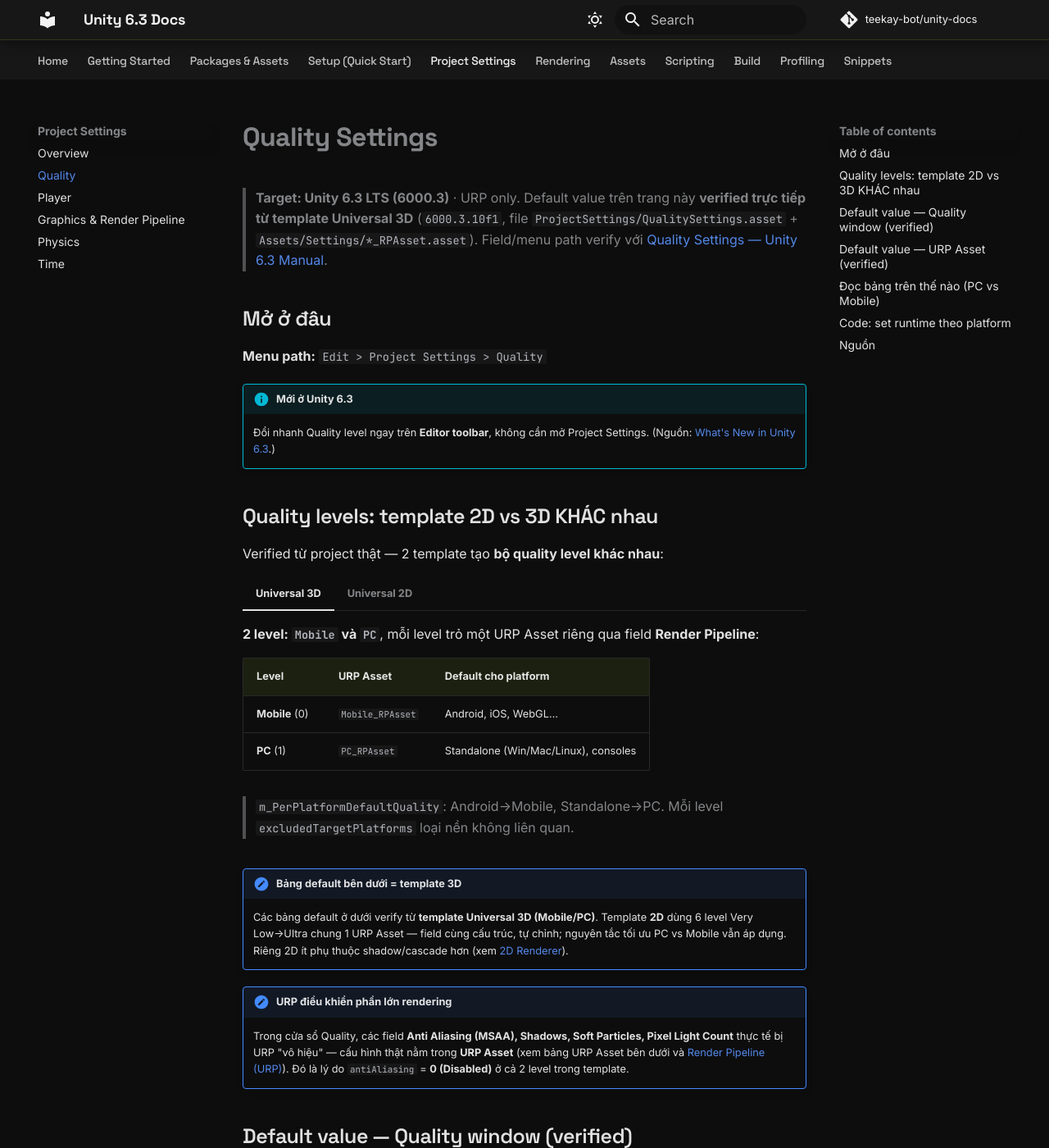
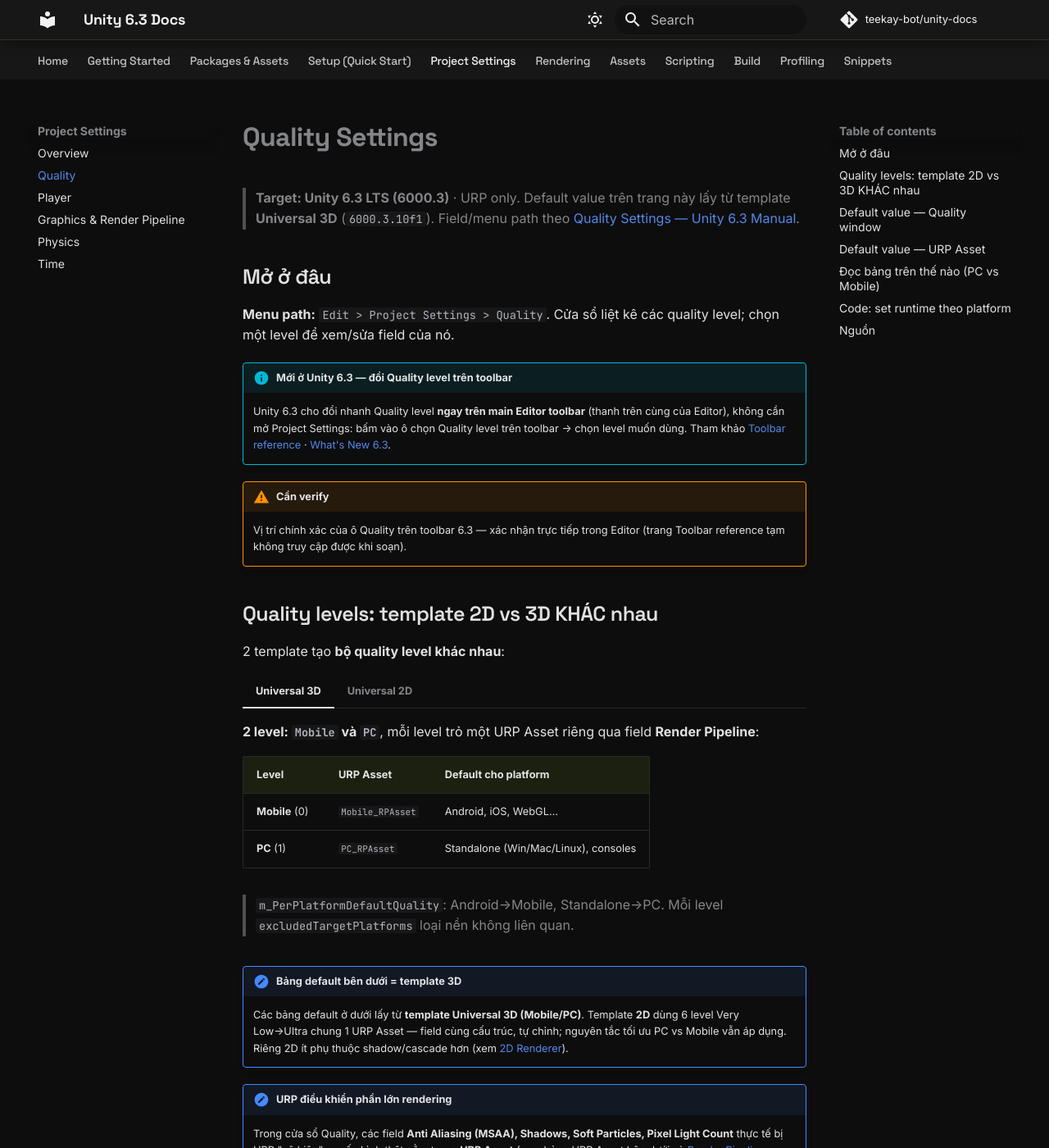
Before and after one commit to teekay-bot/unity-docs, an MkDocs documentation site: the page built from docs/project-settings/quality.md, in a window 1280 px wide and 1400 px high. Shown: the whole window at 82% size. Built offline with MkDocs 1.6.1 and Material for MkDocs 9.7.7, drawn with Linux system fonts in a browser that asks for light colours; comment, search, counter and statistics services are not loaded; some of the changed text lies outside the part shown.

Commit message:
polish: expand toolbar Quality tip with how-to + verify note; drop redundant (verified) labels site-wide

```diff
--- a/docs/project-settings/quality.md
+++ b/docs/project-settings/quality.md
@@ -1,17 +1,20 @@
 # Quality Settings
 
-> **Target: Unity 6.3 LTS (6000.3)** · URP only. Default value trên trang này **verified trực tiếp từ template Universal 3D** (`6000.3.10f1`, file `ProjectSettings/QualitySettings.asset` + `Assets/Settings/*_RPAsset.asset`). Field/menu path verify với [Quality Settings — Unity 6.3 Manual](https://docs.unity3d.com/6000.3/Documentation/Manual/class-QualitySettings.html).
+> **Target: Unity 6.3 LTS (6000.3)** · URP only. Default value trên trang này lấy từ template **Universal 3D** (`6000.3.10f1`). Field/menu path theo [Quality Settings — Unity 6.3 Manual](https://docs.unity3d.com/6000.3/Documentation/Manual/class-QualitySettings.html).
 
 ## Mở ở đâu
 
-**Menu path:** `Edit > Project Settings > Quality`
+**Menu path:** `Edit > Project Settings > Quality`. Cửa sổ liệt kê các quality level; chọn một level để xem/sửa field của nó.
 
-!!! info "Mới ở Unity 6.3"
-    Đổi nhanh Quality level ngay trên **Editor toolbar**, không cần mở Project Settings. (Nguồn: [What's New in Unity 6.3](https://docs.unity3d.com/6000.3/Documentation/Manual/WhatsNewUnity63.html).)
+!!! info "Mới ở Unity 6.3 — đổi Quality level trên toolbar"
+    Unity 6.3 cho đổi nhanh Quality level **ngay trên main Editor toolbar** (thanh trên cùng của Editor), không cần mở Project Settings: bấm vào ô chọn Quality level trên toolbar → chọn level muốn dùng. Tham khảo [Toolbar reference](https://docs.unity3d.com/6000.3/Documentation/Manual/Toolbar-reference.html) · [What's New 6.3](https://docs.unity3d.com/6000.3/Documentation/Manual/WhatsNewUnity63.html).
+
+!!! warning "Cần verify"
+    Vị trí chính xác của ô Quality trên toolbar 6.3 — xác nhận trực tiếp trong Editor (trang Toolbar reference tạm không truy cập được khi soạn).
 
 ## Quality levels: template 2D vs 3D KHÁC nhau
 
-Verified từ project thật — 2 template tạo **bộ quality level khác nhau**:
+2 template tạo **bộ quality level khác nhau**:
 
 === "Universal 3D"
     **2 level: `Mobile` và `PC`**, mỗi level trỏ một URP Asset riêng qua field **Render Pipeline**:
@@ -27,14 +30,14 @@
     **6 level: `Very Low → Low → Medium → High → Very High → Ultra`** — tất cả trỏ **cùng một** URP Asset (`UniversalRP.asset`), không loại platform. Current mặc định: **Very Low**.
 
 !!! note "Bảng default bên dưới = template 3D"
-    Các bảng default ở dưới verify từ **template Universal 3D (Mobile/PC)**. Template **2D** dùng 6 level Very Low→Ultra chung 1 URP Asset — field cùng cấu trúc, tự chỉnh; nguyên tắc tối ưu PC vs Mobile vẫn áp dụng. Riêng 2D ít phụ thuộc shadow/cascade hơn (xem [2D Renderer](../rendering/render-pipeline-urp.md)).
+    Các bảng default ở dưới lấy từ **template Universal 3D (Mobile/PC)**. Template **2D** dùng 6 level Very Low→Ultra chung 1 URP Asset — field cùng cấu trúc, tự chỉnh; nguyên tắc tối ưu PC vs Mobile vẫn áp dụng. Riêng 2D ít phụ thuộc shadow/cascade hơn (xem [2D Renderer](../rendering/render-pipeline-urp.md)).
 
 !!! note "URP điều khiển phần lớn rendering"
     Trong cửa sổ Quality, các field **Anti Aliasing (MSAA), Shadows, Soft Particles, Pixel Light Count** thực tế bị URP "vô hiệu" — cấu hình thật nằm trong **URP Asset** (xem bảng URP Asset bên dưới và [Render Pipeline (URP)](../rendering/render-pipeline-urp.md)). Đó là lý do `antiAliasing` = **0 (Disabled)** ở cả 2 level trong template.
 
-## Default value — Quality window (verified)
+## Default value — Quality window
 
-Các field **còn thực sự tác dụng dưới URP** (verified từ template):
+Các field **còn thực sự tác dụng dưới URP**:
 
 | Field | Mobile | PC | Ghi chú |
 |---|---|---|---|
@@ -52,9 +55,9 @@
 | Realtime GI CPU Usage | 100 (Unlimited) | 100 (Unlimited) | |
 | Anti Aliasing (MSAA) | Disabled (0)\* | Disabled (0)\* | \*thực tế dùng URP Asset |
 
-## Default value — URP Asset (verified)
+## Default value — URP Asset
 
-Đây mới là nơi quyết định rendering. Verified từ `Mobile_RPAsset` / `PC_RPAsset`:
+Đây mới là nơi quyết định rendering (`Mobile_RPAsset` / `PC_RPAsset`):
 
 | URP Asset field | Mobile_RPAsset | PC_RPAsset |
 |---|---|---|
@@ -117,7 +120,7 @@
 
 ## Nguồn
 
-- **Verified từ project thật:** template **Universal 3D** `6000.3.10f1` — `ProjectSettings/QualitySettings.asset`, `Assets/Settings/PC_RPAsset.asset`, `Assets/Settings/Mobile_RPAsset.asset`.
+- **Nguồn dữ liệu:** template **Universal 3D** `6000.3.10f1` — `ProjectSettings/QualitySettings.asset`, `Assets/Settings/PC_RPAsset.asset`, `Assets/Settings/Mobile_RPAsset.asset`.
 - [Quality Settings — Unity 6.3 Manual](https://docs.unity3d.com/6000.3/Documentation/Manual/class-QualitySettings.html)
 - [URP Asset reference — Unity 6.3](https://docs.unity3d.com/6000.3/Documentation/Manual/urp/universalrp-asset.html)
 - [What's New in Unity 6.3](https://docs.unity3d.com/6000.3/Documentation/Manual/WhatsNewUnity63.html)
```
Also changed, not shown: docs/getting-started.md (+1 -1 lines), docs/rendering/render-pipeline-urp.md (+4 -4 lines), docs/setup/index.md (+2 -2 lines), docs/setup/new-2d-project.md (+2 -2 lines), docs/setup/new-3d-project.md (+1 -1 lines).
